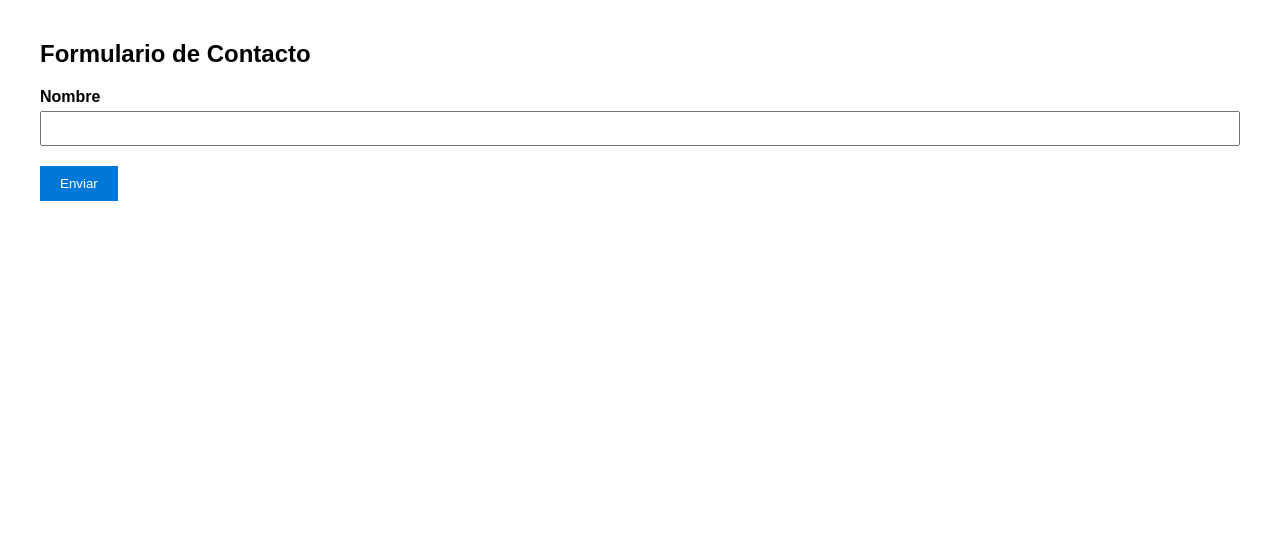
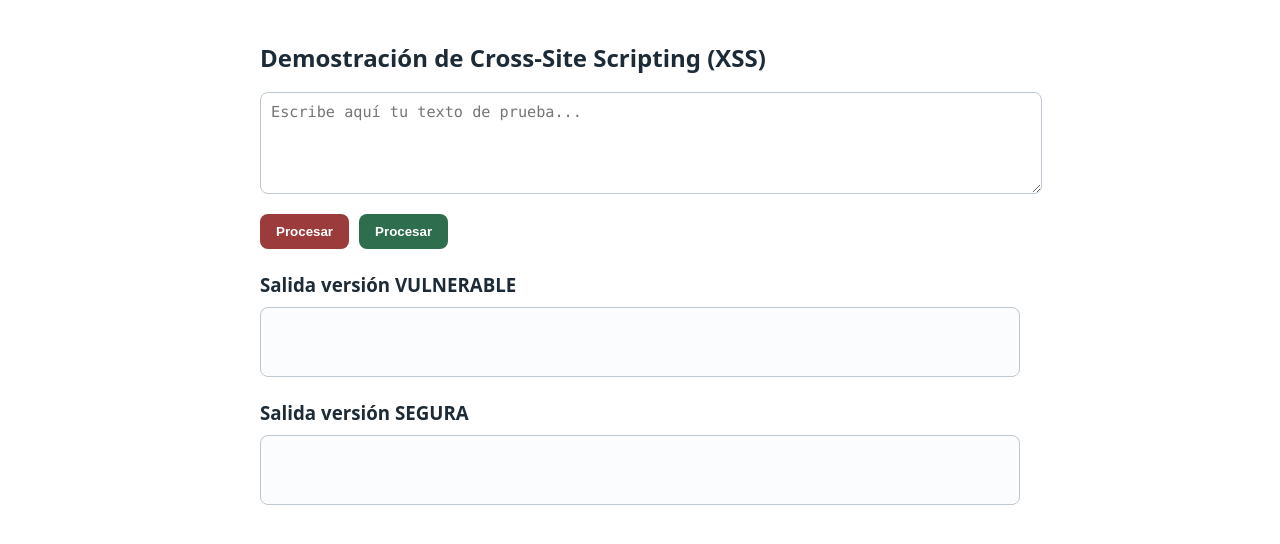
Before and after one commit to DAW-ekaitz-martin/Practica-XSS, a plain HTML site: page index.html in a window 1280 px wide. Drawn offline with Linux system fonts and the light colour scheme.

Commit message:
Practica completa

```diff
--- a/index.html
+++ b/index.html
@@ -1,56 +1,41 @@
-<!DOCTYPE html>
+<!doctype html>
 <html lang="es">
 <head>
-    <meta charset="UTF-8">
-    <meta name="viewport" content="width=device-width, initial-scale=1.0">
-    <title>Formulario de Contacto</title>
-    <style>
-        body {
-            font-family: Arial, sans-serif;
-            margin: 40px;
-        }
-
-        form {
-            max-width: 400px;
-        }
-
-        label {
-            display: block;
-            margin-top: 15px;
-            font-weight: bold;
-        }
-
-        input {
-            width: 100%;
-            padding: 8px;
-            margin-top: 5px;
-            box-sizing: border-box;
-        }
-
-        button {
-            margin-top: 20px;
-            padding: 10px 20px;
-            background-color: #0078D7;
-            color: white;
-            border: none;
-            cursor: pointer;
-        }
-
-        button:hover {
-            background-color: #005A9E;
-        }
-    </style>
+<meta charset="utf-8">
+<meta name="viewport" content="width=device-width, initial-scale=1">
+<link rel="stylesheet" href="style.css">
+<title>Práctica XSS · Versión vulnerable vs. segura</title>
 </head>
 <body>
 
-    <h2>Formulario de Contacto</h2>
+  <h1>Demostración de Cross-Site Scripting (XSS)</h1>
+  <textarea id="entrada" placeholder="Escribe aquí tu texto de prueba..."></textarea>
 
-        <label for="nombre">Nombre</label>
-        <input type="text" id="nombre" name="nombre" required>
+  <div class="botones">
+    <button class="malo"  onclick="mostrarVulnerable()">Procesar</button>
+    <button class="bueno" onclick="mostrarSegura()">Procesar</button>
+  </div>
 
-        <button type="submit">Enviar</button>
+  <h3>Salida versión VULNERABLE</h3>
+  <div  class="salida">
+    <p id="salidaVulnerable"></p>
+  </div>
 
-    </form>
+  <h3>Salida versión SEGURA</h3>
+  <div  class="salida">
+    <p id="salidaSegura"></p>
+  </div>
+
+<script>
+  function mostrarVulnerable() {
+    const texto = document.getElementById("entrada").value;
+    document.getElementById("salidaVulnerable").innerHTML = texto;
+  }
+  function mostrarSegura() {
+    const texto = document.getElementById("entrada").value;
+    document.getElementById("salidaSegura").textContent = texto;
+  }
+</script>
 
 </body>
 </html>
--- /dev/null
+++ b/style.css
@@ -0,0 +1,51 @@
+body{
+    font-family:system-ui,Segoe UI,Arial,sans-serif;
+    max-width:760px;
+    margin:40px auto;
+    padding:0 20px;
+    line-height:1.5;
+    color:#1d2b36;
+}
+h1{
+    font-size:1.5rem;
+}
+textarea{
+    width:100%;
+    min-height:80px;
+    font-family:Consolas,monospace;
+    padding:10px;border:1px solid #bcc7cf;
+    border-radius:8px;
+    font-size:.95rem;
+}
+.botones{
+    display:flex;
+    gap:10px;
+    margin:14px 0;
+}
+button{
+    padding:10px 16px;
+    border:0;
+    border-radius:8px;
+    cursor:pointer;
+    font-weight:600;
+    color:#fff
+}
+.malo{
+    background:#9c3b3b;
+}
+.bueno{
+    background:#2f6d4f;
+}
+.salida{
+    border:1px solid #bcc7cf;
+    border-radius:8px;padding:14px;
+    margin-top:8px;
+    min-height:40px;
+    background:#fbfcfd
+}
+h3{
+    margin:22px 0 4px;
+}
+small{
+    color:#66737e;
+}
```
Also changed, not shown: 1 other file.
